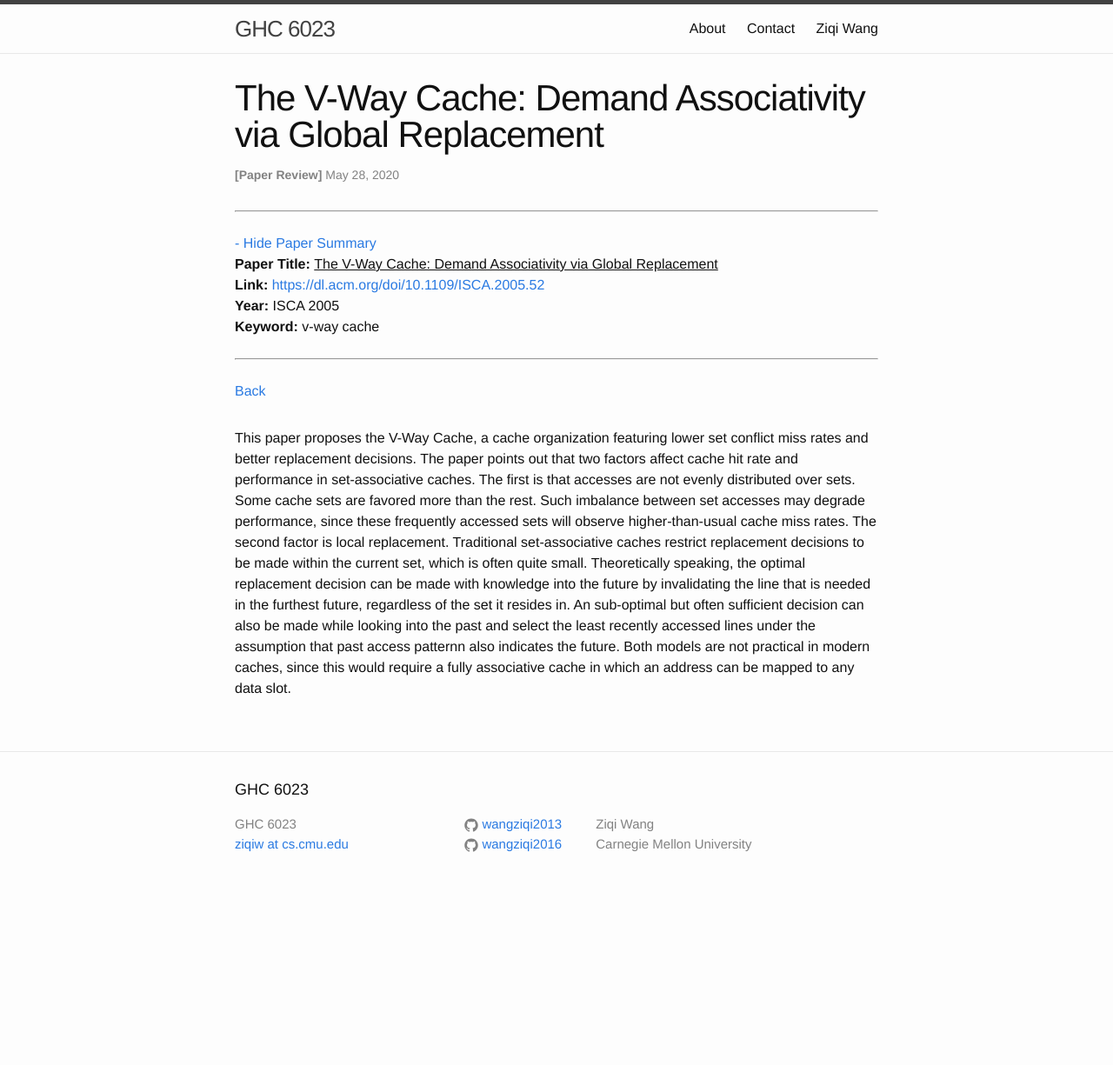
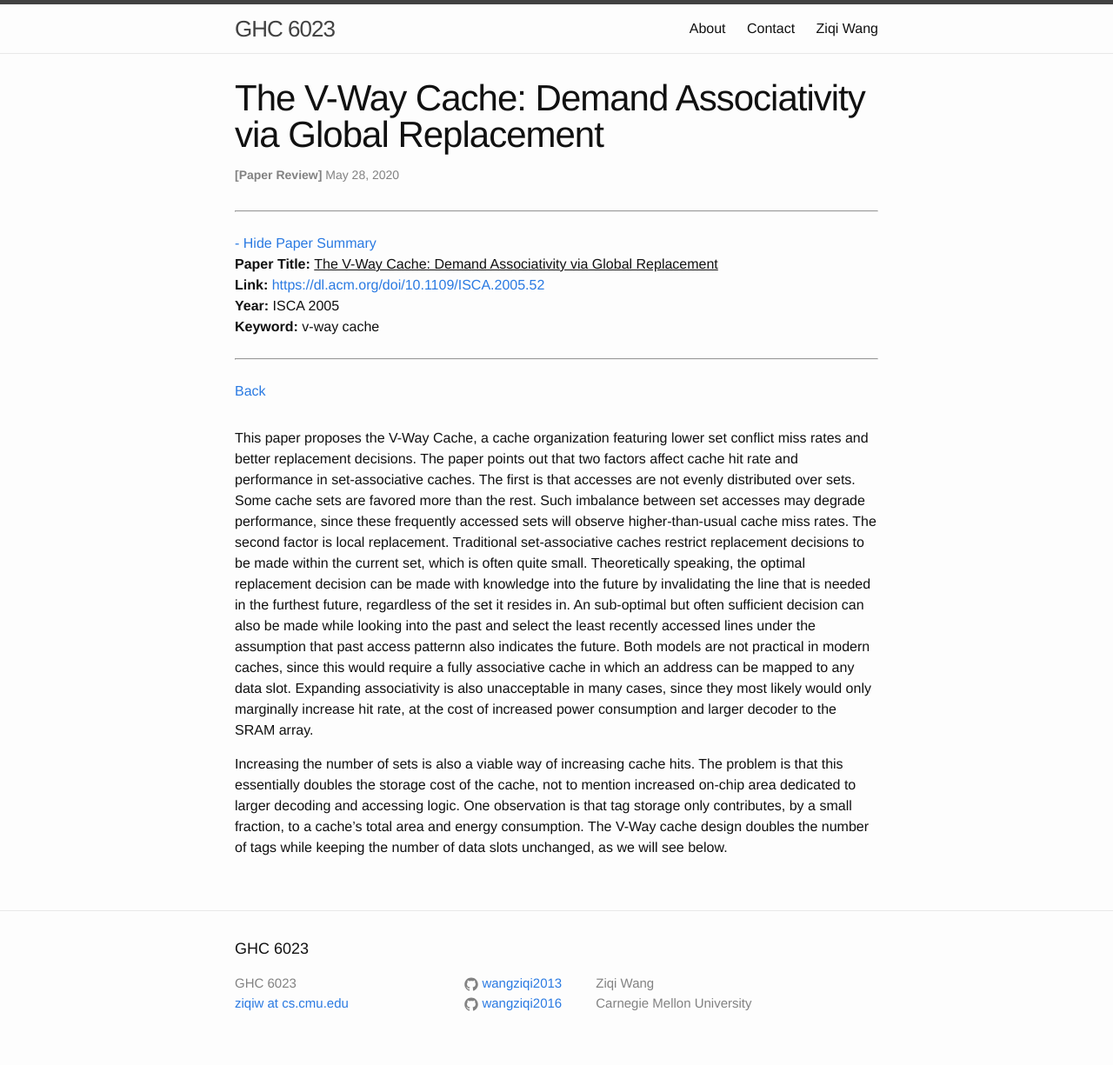
Before and after one commit to wangziqi2013/wangziqi2013.github.io, a Jekyll site: the page built from _posts/2020-05-27-vway-cache.markdown, in a window 1280 px wide. Shown: the whole page at 87% size. Built offline with Jekyll 4.4.1, drawn with Linux system fonts in a browser that asks for light colours; before the commit the page ends 1042 px from its top, so only the background shows below that.

Commit message:
Adding overview

```diff
--- a/_posts/2020-05-27-vway-cache.markdown
+++ b/_posts/2020-05-27-vway-cache.markdown
@@ -23,4 +23,11 @@ can be made with knowledge into the future by invalidating the line that is need
 the set it resides in. An sub-optimal but often sufficient decision can also be made while looking into the past and
 select the least recently accessed lines under the assumption that past access patternn also indicates the future.
 Both models are not practical in modern caches, since this would require a fully associative cache in which an address
-can be mapped to any data slot.
+can be mapped to any data slot. Expanding associativity is also unacceptable in many cases, since they most likely would
+only marginally increase hit rate, at the cost of increased power consumption and larger decoder to the SRAM array.
+
+Increasing the number of sets is also a viable way of increasing cache hits. The problem is that this essentially
+doubles the storage cost of the cache, not to mention increased on-chip area dedicated to larger decoding and
+accessing logic. One observation is that tag storage only contributes, by a small fraction, to a cache's total area and
+energy consumption. The V-Way cache design doubles the number of tags while keeping the number of data slots unchanged,
+as we will see below.
```
